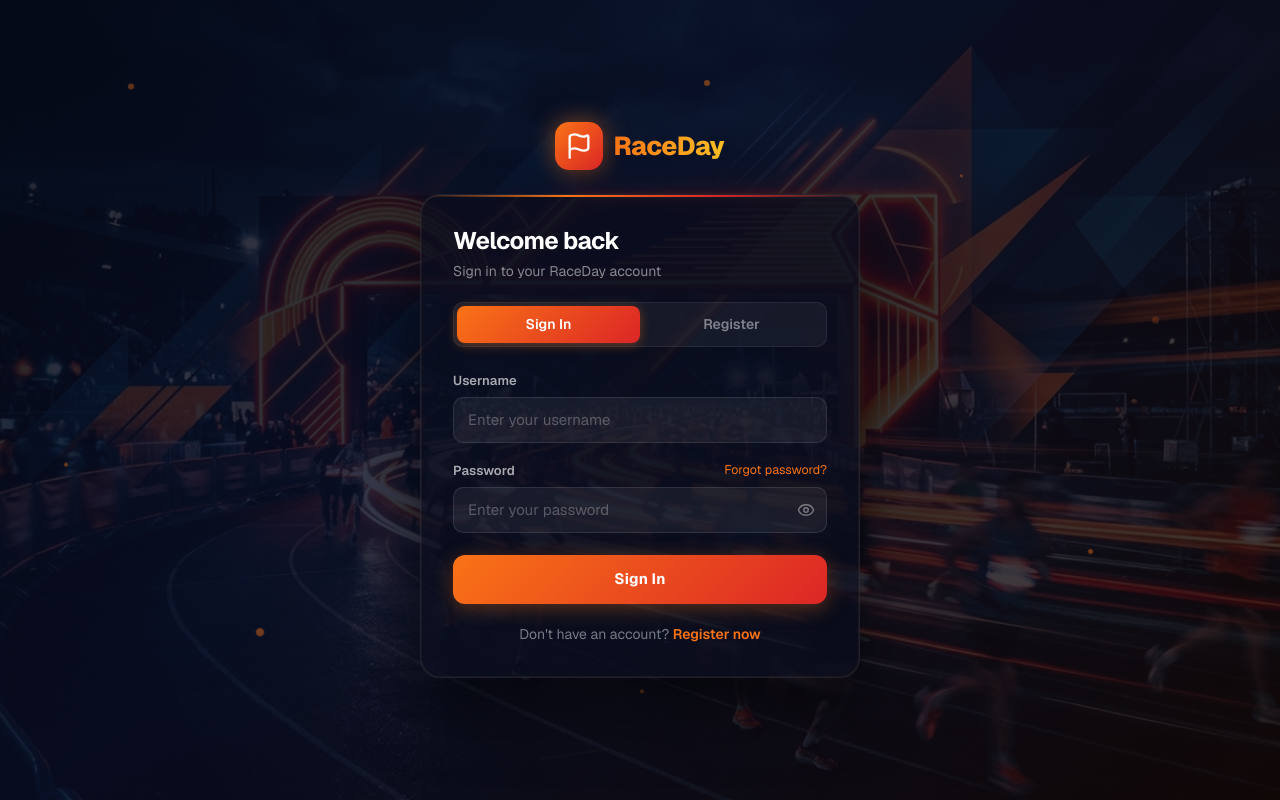
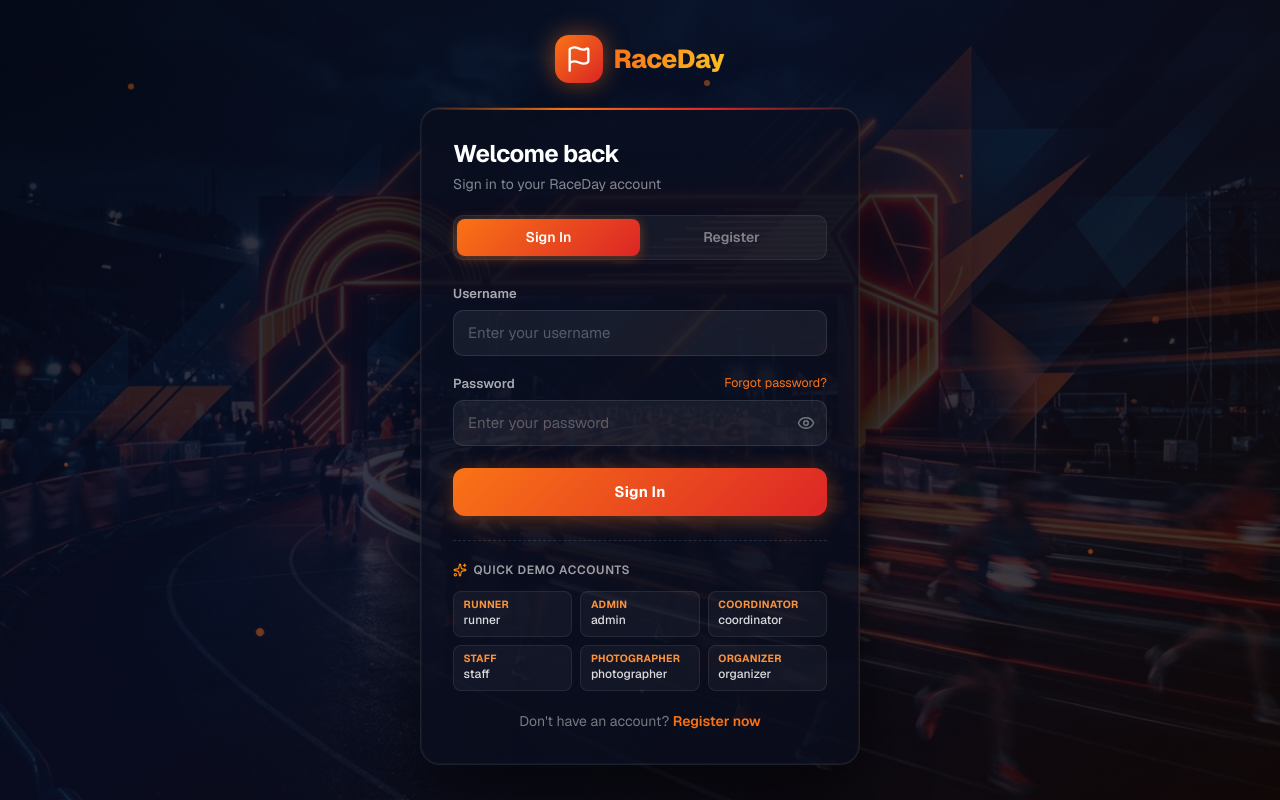
Before and after one commit to SEP409-GFA26SE77-ExProBot/Com.FPTU.GFA26SE77.RaceDay.UserWeb, a Next.js app: page /login in a window 1280 px wide. Built offline with nearby package versions, Linux system fonts and the light colour scheme; no server answers.

Commit message:
Mock login data

```diff
--- a/src/api/auth.ts
+++ b/src/api/auth.ts
@@ -1,5 +1,6 @@
 import api from "@/config/axios";
 import Cookies from 'js-cookie';
+import { authenticateMockUser, findMockUser } from "@/data/mock-users";
 
 const PUBLIC_API = '/api/v1/iam'
 
@@ -25,16 +26,44 @@ export interface LoginResponse {
 }
 
 export async function register(data: RegisterDto): Promise<void> {
+  try {
     await api.post('/auth/register', data);
+  } catch (err) {
+    // If backend is unreachable, simulate successful registration
+    console.warn("API registration failed or offline, simulating registration:", err);
+  }
 }
 
 export async function login(data: LoginDto) {
+  try {
     const res: LoginResponse = await api.post('/auth/login', data);
     if (res.token && res.role) {
       Cookies.set('access_token', res.token, { expires: res.expiredTime / (1000 * 60 * 60 * 24), sameSite: 'lax' });
       Cookies.set('role', res.role, { expires: res.expiredTime / (1000 * 60 * 60 * 24), sameSite: 'lax' });
       Cookies.set('username', res.username!, { expires: res.expiredTime / (1000 * 60 * 60 * 24), sameSite: 'lax' });
       Cookies.set('user_id', res.user_id!.toString(), { expires: res.expiredTime / (1000 * 60 * 60 * 24), sameSite: 'lax' });
+      return;
+    }
+  } catch (err) {
+    // Check mock users fallback
+    const mockUser = authenticateMockUser(data.username, data.password);
+    if (mockUser) {
+      const mockToken = `mock-token-${mockUser.role.toLowerCase()}-${Date.now()}`;
+      const oneDayExpiry = 24 * 60 * 60 * 1000;
+      Cookies.set('access_token', mockToken, { expires: 1, sameSite: 'lax' });
+      Cookies.set('role', mockUser.role, { expires: 1, sameSite: 'lax' });
+      Cookies.set('username', mockUser.username, { expires: 1, sameSite: 'lax' });
+      Cookies.set('user_id', mockUser.id.toString(), { expires: 1, sameSite: 'lax' });
+      return;
+    }
+
+    const matchedUser = findMockUser(data.username);
+    if (matchedUser && matchedUser.password !== data.password) {
+      throw new Error("Invalid password for this mock user.");
+    }
+
+    // Rethrow original error if not mock user
+    throw err;
   }
 }
 
--- a/src/app/(auth)/auth.css
+++ b/src/app/(auth)/auth.css
@@ -482,3 +482,73 @@
   color: rgba(255, 255, 255, 0.5);
   margin: 0;
 }
+
+/* ---- Demo Accounts ---- */
+.auth-demo-section {
+  margin-top: 1.5rem;
+  padding-top: 1.25rem;
+  border-top: 1px dashed rgba(255, 255, 255, 0.12);
+  display: flex;
+  flex-direction: column;
+  gap: 0.75rem;
+}
+
+.auth-demo-header {
+  display: flex;
+  align-items: center;
+  gap: 0.4rem;
+  font-size: 0.75rem;
+  font-weight: 600;
+  text-transform: uppercase;
+  letter-spacing: 0.05em;
+  color: rgba(255, 255, 255, 0.6);
+}
+
+.auth-demo-grid {
+  display: grid;
+  grid-template-columns: repeat(3, 1fr);
+  gap: 0.5rem;
+}
+
+@media (max-width: 420px) {
+  .auth-demo-grid {
+    grid-template-columns: repeat(2, 1fr);
+  }
+}
+
+.auth-demo-chip {
+  display: flex;
+  flex-direction: column;
+  align-items: flex-start;
+  padding: 0.45rem 0.6rem;
+  border-radius: 8px;
+  background: rgba(255, 255, 255, 0.04);
+  border: 1px solid rgba(255, 255, 255, 0.08);
+  cursor: pointer;
+  transition: all 0.2s ease;
+  text-align: left;
+}
+
+.auth-demo-chip:hover {
+  background: rgba(249, 115, 22, 0.12);
+  border-color: rgba(249, 115, 22, 0.35);
+  transform: translateY(-1px);
+}
+
+.auth-demo-role {
+  font-size: 0.65rem;
+  font-weight: 700;
+  letter-spacing: 0.03em;
+  color: #fb923c;
+  line-height: 1.1;
+}
+
+.auth-demo-user {
+  font-size: 0.75rem;
+  color: rgba(255, 255, 255, 0.85);
+  font-weight: 500;
+  overflow: hidden;
+  text-overflow: ellipsis;
+  white-space: nowrap;
+  width: 100%;
+}
--- a/src/app/(auth)/login/page.tsx
+++ b/src/app/(auth)/login/page.tsx
@@ -1,13 +1,14 @@
 "use client";
 
-import { useState } from "react";
+import { useState, Suspense } from "react";
 import { useRouter, useSearchParams } from "next/navigation";
 import Link from "next/link";
 import { login } from "@/api/auth";
-import { Eye, EyeOff, Loader2, Flag, AlertCircle } from "lucide-react";
+import { MOCK_USERS } from "@/data/mock-users";
+import { Eye, EyeOff, Loader2, Flag, AlertCircle, Sparkles } from "lucide-react";
 import type { AxiosError } from "axios";
 
-export default function LoginPage() {
+function LoginForm() {
   const router = useRouter();
   const searchParams = useSearchParams();
   const fromPath = searchParams.get("from") || "/";
@@ -19,6 +20,11 @@ export default function LoginPage() {
 
   const handleChange = (e: React.ChangeEvent<HTMLInputElement>) => {
     setForm((prev) => ({ ...prev, [e.target.name]: e.target.value }));
+    setError(null);
+  };
+
+  const handleQuickLogin = (username: string, pass: string) => {
+    setForm({ username, password: pass });
     setError(null);
   };
 
@@ -36,7 +42,8 @@ export default function LoginPage() {
     } catch (err) {
       const axiosErr = err as AxiosError<{ message?: string }>;
       const msg =
-        axiosErr.response?.data?.message ??
+        (err as Error).message ||
+        axiosErr.response?.data?.message ||
         "Invalid username or password. Please try again.";
       setError(msg);
     } finally {
@@ -45,29 +52,6 @@ export default function LoginPage() {
   };
 
   return (
-    <div className="auth-page">
-      {/* Background */}
-      <div className="auth-bg" />
-      <div className="auth-overlay" />
-
-      {/* Animated particles */}
-      <div className="auth-particles" aria-hidden="true">
-        {Array.from({ length: 8 }).map((_, i) => (
-          <span key={i} className={`particle particle-${i + 1}`} />
-        ))}
-      </div>
-
-      {/* Content */}
-      <div className="auth-content">
-        {/* Brand */}
-        <div className="auth-brand">
-          <div className="auth-brand-icon">
-            <Flag size={28} />
-          </div>
-          <span className="auth-brand-name">RaceDay</span>
-        </div>
-
-        {/* Card */}
     <div className="auth-card">
       {/* Card header */}
       <div className="auth-card-header">
@@ -165,6 +149,28 @@ export default function LoginPage() {
         </button>
       </form>
 
+      {/* Demo Accounts Section */}
+      <div className="auth-demo-section">
+        <div className="auth-demo-header">
+          <Sparkles size={14} className="text-orange-400" />
+          <span>Quick Demo Accounts</span>
+        </div>
+        <div className="auth-demo-grid">
+          {MOCK_USERS.map((user) => (
+            <button
+              key={user.username}
+              type="button"
+              onClick={() => handleQuickLogin(user.username, user.password)}
+              className="auth-demo-chip"
+              title={`Fill credentials for ${user.fullName} (${user.role})`}
+            >
+              <span className="auth-demo-role">{user.role}</span>
+              <span className="auth-demo-user">{user.username}</span>
+            </button>
+          ))}
+        </div>
+      </div>
+
       <p className="auth-switch">
         Don&apos;t have an account?{" "}
         <Link href="/register" className="auth-switch-link">
@@ -172,6 +178,36 @@ export default function LoginPage() {
         </Link>
       </p>
     </div>
+  );
+}
+
+export default function LoginPage() {
+  return (
+    <div className="auth-page">
+      {/* Background */}
+      <div className="auth-bg" />
+      <div className="auth-overlay" />
+
+      {/* Animated particles */}
+      <div className="auth-particles" aria-hidden="true">
+        {Array.from({ length: 8 }).map((_, i) => (
+          <span key={i} className={`particle particle-${i + 1}`} />
+        ))}
+      </div>
+
+      {/* Content */}
+      <div className="auth-content">
+        {/* Brand */}
+        <div className="auth-brand">
+          <div className="auth-brand-icon">
+            <Flag size={28} />
+          </div>
+          <span className="auth-brand-name">RaceDay</span>
+        </div>
+
+        <Suspense fallback={<div className="auth-card p-8 text-center text-muted-foreground">Loading...</div>}>
+          <LoginForm />
+        </Suspense>
       </div>
     </div>
   );
--- /dev/null
+++ b/src/data/mock-users.ts
@@ -0,0 +1,90 @@
+import { Role } from "@/interfaces/role";
+
+export interface MockUser {
+  id: number;
+  username: string;
+  password: string;
+  fullName: string;
+  email: string;
+  role: Role;
+  avatarUrl?: string;
+  phone?: string;
+  description?: string;
+}
+
+export const MOCK_USERS: MockUser[] = [
+  {
+    id: 1,
+    username: "runner",
+    password: "password123",
+    fullName: "Alex Runner",
+    email: "runner@raceday.com",
+    role: Role.RUNNER,
+    phone: "+84 901 234 567",
+    description: "Marathon enthusiast and active competitor",
+  },
+  {
+    id: 2,
+    username: "admin",
+    password: "admin123",
+    fullName: "Sarah Admin",
+    email: "admin@raceday.com",
+    role: Role.ADMIN,
+    phone: "+84 902 345 678",
+    description: "System and race operations administrator",
+  },
+  {
+    id: 3,
+    username: "coordinator",
+    password: "coordinator123",
+    fullName: "Chris Coordinator",
+    email: "coordinator@raceday.com",
+    role: Role.COORDINATOR,
+    phone: "+84 903 456 789",
+    description: "Race day event coordinator and checkpoint supervisor",
+  },
+  {
+    id: 4,
+    username: "staff",
+    password: "staff123",
+    fullName: "Sam Staff",
+    email: "staff@raceday.com",
+    role: Role.STAFF,
+    phone: "+84 904 567 890",
+    description: "Check-in point and kit delivery staff",
+  },
+  {
+    id: 5,
+    username: "photographer",
+    password: "photo123",
+    fullName: "Paul Photographer",
+    email: "photo@raceday.com",
+    role: Role.PHOTOGRAPHER,
+    phone: "+84 905 678 901",
+    description: "Official event photographer",
+  },
+  {
+    id: 6,
+    username: "organizer",
+    password: "organizer123",
+    fullName: "Olivia Organizer",
+    email: "organizer@raceday.com",
+    role: Role.ORGANIZER,
+    phone: "+84 906 789 012",
+    description: "Marathon organizing committee lead",
+  },
+];
+
+export function findMockUser(username: string): MockUser | undefined {
+  const norm = username.trim().toLowerCase();
+  return MOCK_USERS.find(
+    (u) => u.username.toLowerCase() === norm || u.email.toLowerCase() === norm
+  );
+}
+
+export function authenticateMockUser(username: string, password: string): MockUser | null {
+  const user = findMockUser(username);
+  if (!user) return null;
+  if (user.password === password) return user;
+  return null;
+}
```
Lines whose indentation alone changed are shown as unchanged.
